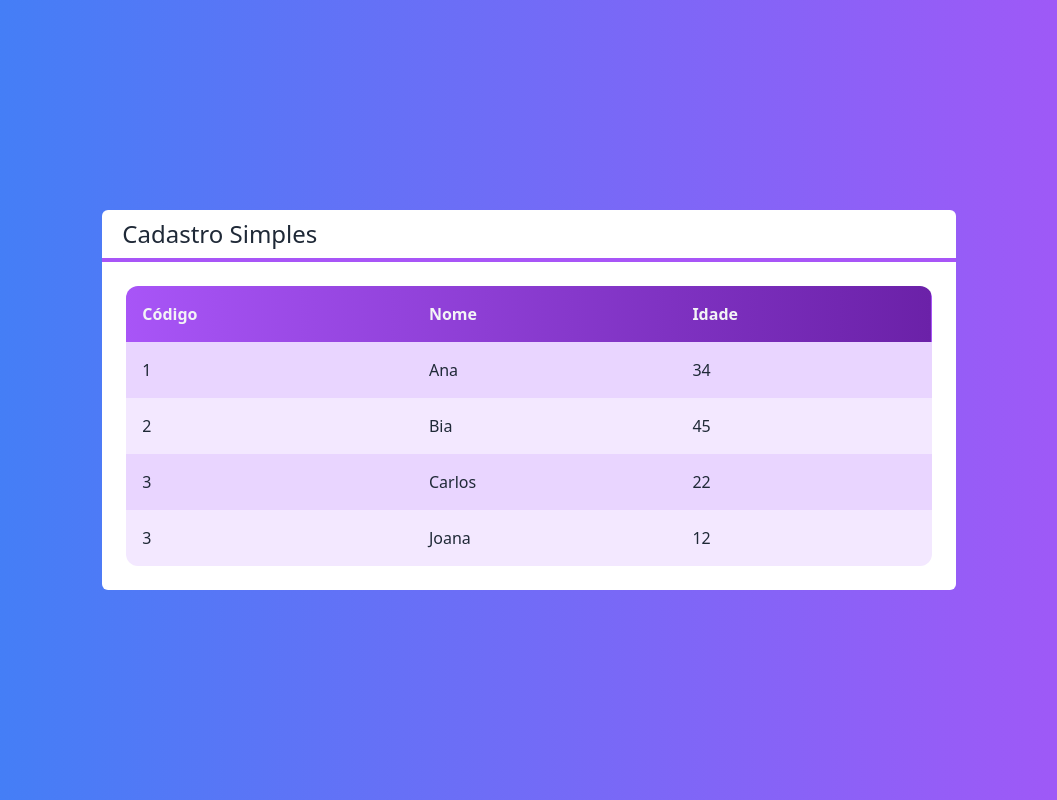
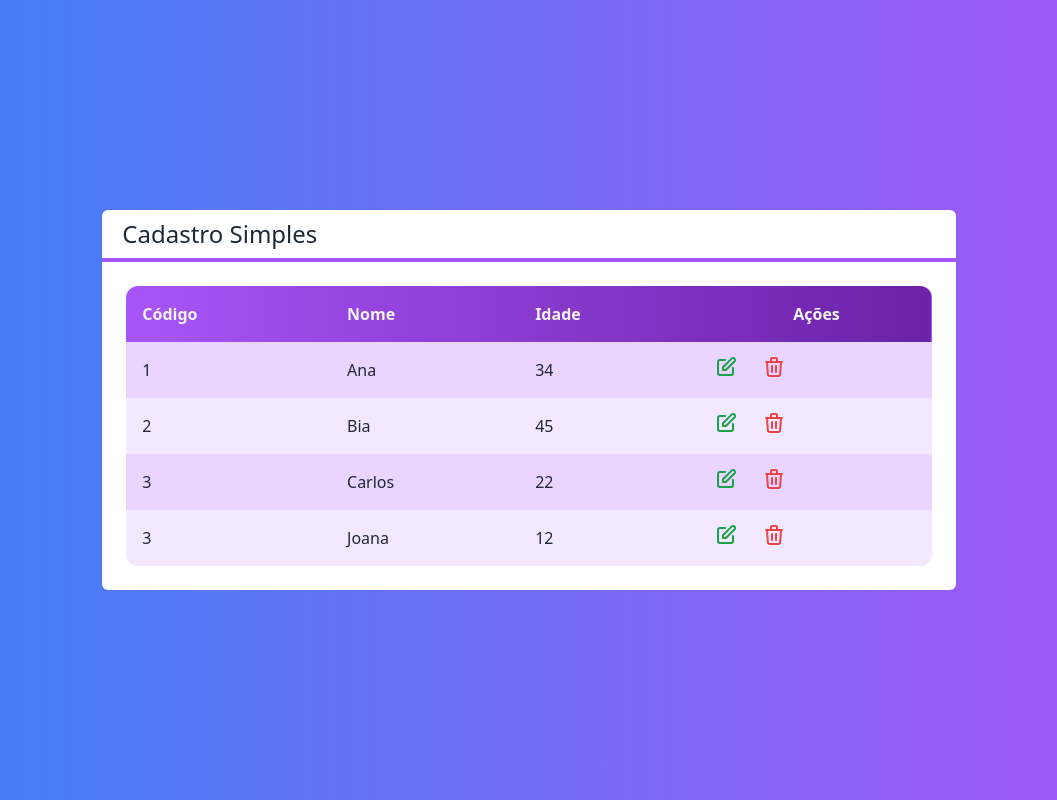
Before and after one commit to cleuber-andrade/cadastro, a Next.js app: page / in a window 1280 px wide. Shown: the whole page, without its empty margins (111-1168 px from the left). Built offline with nearby package versions, Linux system fonts and the light colour scheme.

Commit message:
Update Tabela.tsx

```diff
--- a/src/components/Tabela.tsx
+++ b/src/components/Tabela.tsx
@@ -1,4 +1,5 @@
 import Cliente from "../core/Cliente";
+import  {IconeEdicao, IconeLixo} from "../components/Icones";
 
 interface TabelaProps{
   clientes: Cliente[]
@@ -12,6 +13,7 @@ export default function Tabela(props: TabelaProps){
           <th className={`text-left p-4`}>Código</th>
           <th className={`text-left p-4`}>Nome</th>
           <th className={`text-left p-4`}>Idade</th>
+          <th className={`p-4`}>Ações</th>
         </tr>
 
     )
@@ -24,9 +26,31 @@ export default function Tabela(props: TabelaProps){
           <td className={`text-left p-4`}>{cliente.id}</td>
           <td className={`text-left p-4`}>{cliente.nome}</td>
           <td className={`text-left p-4`}>{cliente.idade}</td>
+          {renderizarAcoes(cliente)}
         </tr>
       )
     })
+  }
+
+  function renderizarAcoes(cliente: Cliente){
+    return (
+      <td className="flex">
+        <button className={`flex justify-center items-center
+          text-green-600
+          rounded-full p-2 m-1
+          hover:bg-purple-50
+        `}>
+          {IconeEdicao}
+        </button>
+        <button className={`flex justify-center items-center
+          text-red-500
+          rounded-full p-2 m-1
+          hover:bg-purple-50
+        `}>
+          {IconeLixo}
+        </button>
+      </td>
+    )
   }
 
   return (
```
